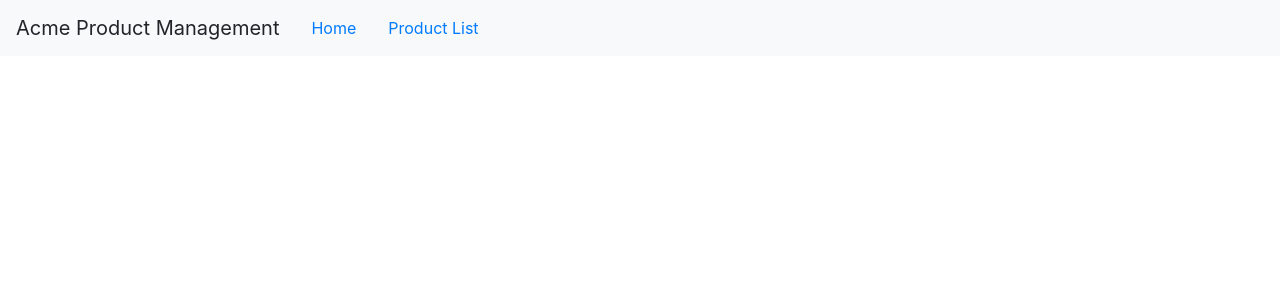
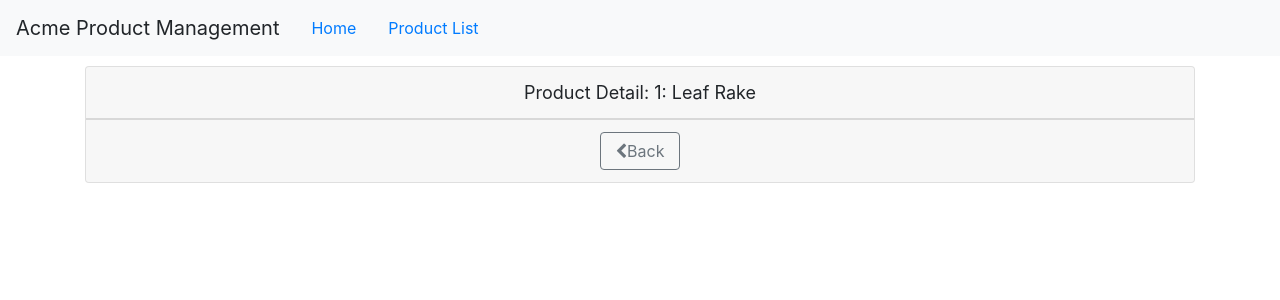
Before and after one commit to andyrosete17/Angular_Get_Started, an Angular app: page /products/1 in a window 1280 px wide. Shown: the top 300 px of the page. Built offline with nearby package versions, Linux system fonts and the light colour scheme.

Commit message:
Fixing bugs,

```diff
--- a/src/app/products/product-detail.component.html
+++ b/src/app/products/product-detail.component.html
@@ -2,4 +2,11 @@
   <div class="card-header">
     {{pageTitle + ': ' + product.productName}}
   </div>
+  <div class="card-footer">
+<button class="btn btn-outline-secondary"
+        (click)= 'onBack()'
+        style= 'width: 80px'>
+      <i class="fa fa-chevron-left"></i>Back
+    </button>
+  </div>
 </div>
--- a/src/app/products/product-detail.component.ts
+++ b/src/app/products/product-detail.component.ts
@@ -1,5 +1,7 @@
 import { Component, OnInit } from '@angular/core';
 import { IProduct } from './product';
+import { ActivatedRoute, Router } from '@angular/router';
+import { Route } from '@angular/compiler/src/core';
 
 @Component({
   templateUrl: './product-detail.component.html',
@@ -8,9 +10,26 @@
 export class ProductDetailComponent implements OnInit {
   pageTitle = 'Product Detail';
   product: IProduct;
-  constructor() { }
+  constructor(private route: ActivatedRoute,
+              private router: Router) { }
 
   ngOnInit() {
+    let id = +this.route.snapshot.paramMap.get('id');
+    this.pageTitle += `: ${id}`;
+    this.product = {
+    'productId': id,
+    'productName': 'Leaf Rake',
+    'code': 'GDN-0011',
+    'releaseDate': 'March 19, 2016',
+    'description': 'Leaf rake with 48-inch wooden handle.',
+    'price': 19.95,
+    'starRating': 3.2,
+    'imageUrl': 'https://openclipart.org/image/300px/svg_to_png/26215/Anonymous_Leaf_Rake.png'
+    }
+  }
+
+  onBack(): void {
+    this.router.navigate(['/products']);
   }
 
 }
--- a/src/app/products/products-list.component.html
+++ b/src/app/products/products-list.component.html
@@ -35,14 +35,15 @@
                 </tr>
             </thead>
             <tbody>
-                <tr *ngFor="let product of filteredProducts">
+                <tr  *ngFor="let product of filteredProducts">
                     <td>
                         <img [src]= 'product.imageUrl'
                         [title] = 'product.productName'
                         [style.width.px] = 'imageWidth'
                         [style.margin.px] = 'imageMargin' *ngIf="showImage">
                     </td>
-                    <td>{{product?.productName}}</td>
+                    <td><a [routerLink] = "['/products', product.productId]">
+                        {{product?.productName}}</a></td>
                     <td>{{product?.code | lowercase | convertToSpaces: '-'}}</td>
                     <td>{{product?.releaseDate}}</td>
                     <td>{{product?.price | currency : '€': 'symbol': '1.2-2'}}</td>
```
Also changed, not shown: src/api/products/products.json (+5 -5 lines).
